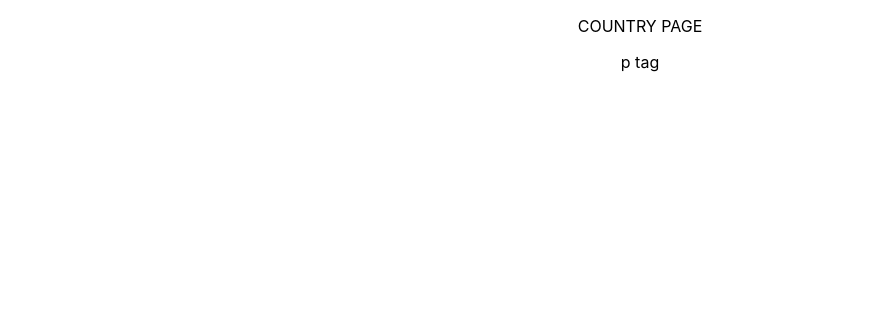
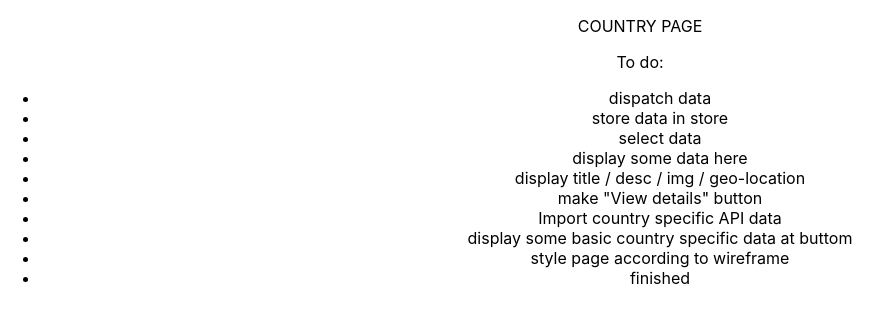
Before and after one commit to SmitnAntonyDv/Portfolio_Hidden_Gems_Client, a React (Create React App) app: page /locations/1/posts in a window 1280 px wide. Shown: the top 322 px of the page, without its empty margins (0-892 px from the left). Built offline with nearby package versions, Linux system fonts and the light colour scheme; no server answers.

Commit message:
fetched data from database using countryId params | saved in redux store | added reducerslice to rootReducer

```diff
--- a/src/pages/CountryPage.js
+++ b/src/pages/CountryPage.js
@@ -1,10 +1,33 @@
-import React from 'react';
+import React, { useEffect } from "react";
+import { useParams } from "react-router-dom";
+import { useDispatch, useSelector } from "react-redux";
+import { fetchCountryRelatedData } from "../store/countrypage/actions";
 
 export default function CountryPage() {
+  const dispatch = useDispatch();
+  const { countryId } = useParams();
+  console.log("what my params?", countryId);
+
+  useEffect(() => {
+    dispatch(fetchCountryRelatedData(countryId));
+  });
+
   return (
     <div>
       <p>COUNTRY PAGE</p>
-      <p>p tag</p>
+      <p>To do:</p>
+      <ul>
+        <li>dispatch data</li>
+        <li>store data in store</li>
+        <li>select data</li>
+        <li>display some data here</li>
+        <li>display title / desc / img / geo-location</li>
+        <li>make "View details" button</li>
+        <li>Import country specific API data</li>
+        <li>display some basic country specific data at buttom</li>
+        <li>style page according to wireframe</li>
+        <li>finished</li>
+      </ul>
     </div>
   );
 }
--- a/src/pages/Homepage.js
+++ b/src/pages/Homepage.js
@@ -9,12 +9,11 @@ export default function Homepage() {
   const countryAndPostData = useSelector(selectAllCountryInfo);
 
   function renderData() {
-    console.log("Have data?", countryAndPostData);
     if (!countryAndPostData) {
-      console.log("no data");
+      // console.log("no data");
       return <h2>Loading...</h2>;
     } else {
-      console.log("have data!");
+      // console.log("have data!");
       return (
         <div>
           <p>Hello</p>
--- /dev/null
+++ b/src/store/countrypage/actions.js
@@ -0,0 +1,23 @@
+import Axios from "axios";
+import { url } from "../../config/constants";
+export const GotCountryData = "GOT_COUNTRY_SPECIFIC_DATA_SUCCESS";
+
+function infoFetched(data) {
+  return {
+    type: GotCountryData,
+    payload: data,
+  };
+}
+
+export function fetchCountryRelatedData(countryId) {
+  return async function thunk(dispatch, getState) {
+    console.log("working?");
+    try {
+      const res = await Axios.get(`${url}/locations/${countryId}/posts`);
+      //   console.log("correct data?", res.data);
+      dispatch(infoFetched(res.data));
+    } catch (e) {
+      console.log("ERROR MESSAGE", e);
+    }
+  };
+}
--- /dev/null
+++ b/src/store/countrypage/reducer.js
@@ -0,0 +1,18 @@
+import { GotCountryData } from "./actions";
+
+const initialState = {
+  id: null,
+  name: null,
+  locationposts: [],
+};
+
+export default (state = initialState, { type, payload }) => {
+  switch (type) {
+    case GotCountryData:
+      console.log("what is my payload?", payload);
+      return { ...payload };
+
+    default:
+      return state;
+  }
+};
--- a/src/store/homepage/Actions.js
+++ b/src/store/homepage/Actions.js
@@ -9,11 +9,10 @@ export function dataSuccesfullyFetched(data) {
 }
 
 export function fetchCountries(id) {
-  console.log(url);
   return async function thunk(dispatch, getState) {
     try {
       const res = await Axios.get(`${url}/locations`);
-      console.log("correct data?", res.data);
+      // console.log("correct data?", res.data);
       dispatch(dataSuccesfullyFetched(res.data));
     } catch (e) {
       console.log("error message:", e);
--- a/src/store/homepage/reducer.js
+++ b/src/store/homepage/reducer.js
@@ -3,7 +3,7 @@ const initialState = [];
 export default (state = initialState, { type, payload }) => {
   switch (type) {
     case "FETCHED_COUNTRY_POSTS_DATA_SUCCESSFULL":
-      console.log("MY PAYLOAD", payload);
+      // console.log("MY PAYLOAD", payload);
       return [...payload];
 
     default:
--- a/src/store/homepage/selectors.js
+++ b/src/store/homepage/selectors.js
@@ -1,4 +1,3 @@
 export function selectAllCountryInfo(store) {
-  console.log("whats in store?", store.homepage);
   return store.homepage;
 }
--- a/src/store/rootReducer.js
+++ b/src/store/rootReducer.js
@@ -1,6 +1,8 @@
 import { combineReducers } from "redux";
 import homepage from "./homepage/reducer";
+import countrypage from "./countrypage/reducer";
 
 export default combineReducers({
   homepage,
+  countrypage,
 });
```
Also changed, not shown: src/store/countrypage/selectors.js (added).
